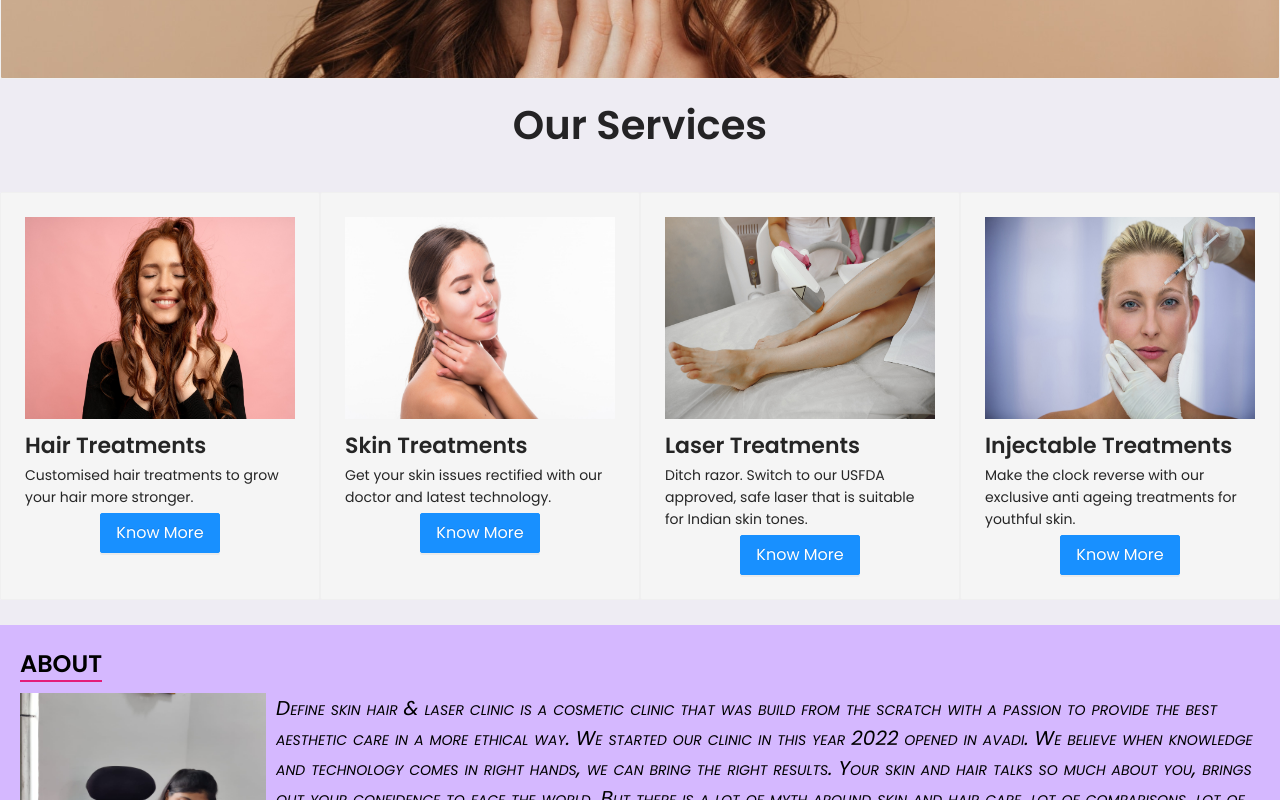
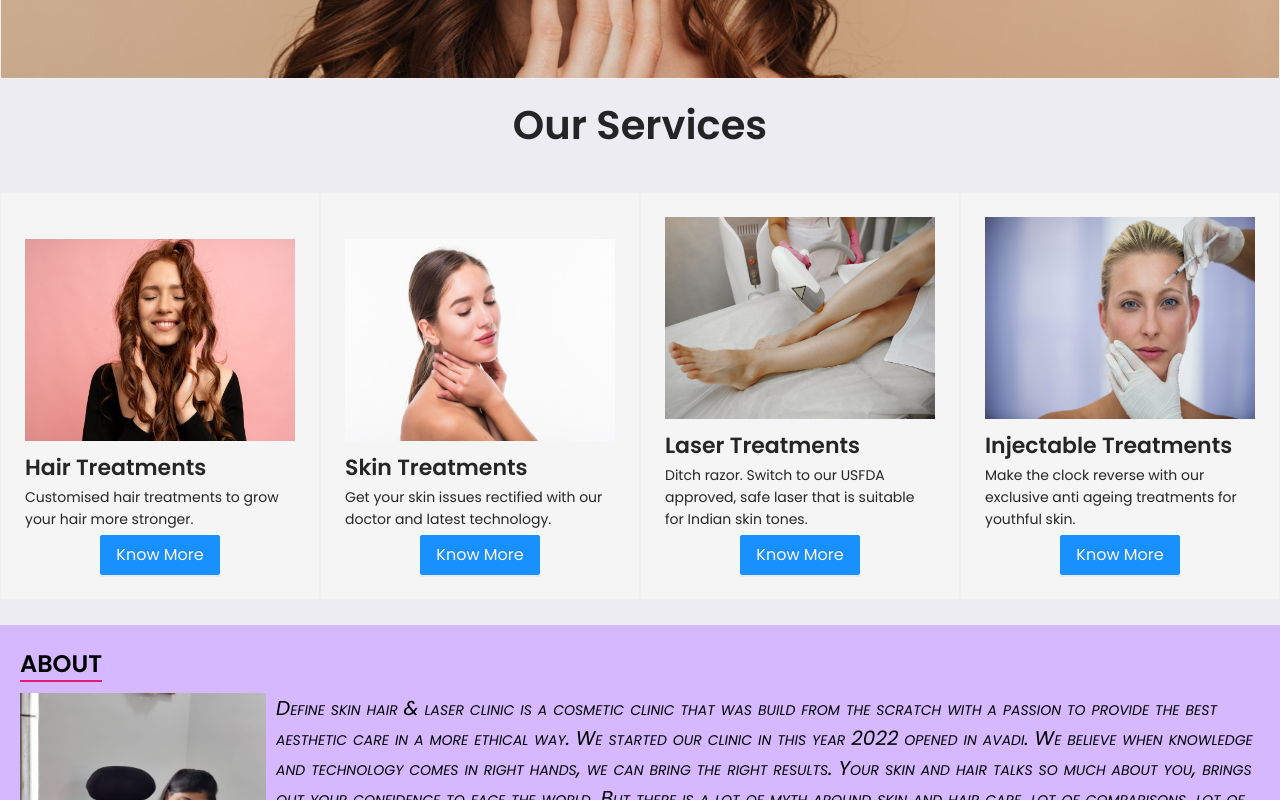
Before and after one commit to imkiran22/define-clinic-website, a Next.js app: page / in a window 1280 px wide. Shown: the part 435-1235 px from the top of the page. Built offline with nearby package versions, Linux system fonts and the light colour scheme.

Commit message:
Tab changes

```diff
--- a/components/Procedures/Procedures.module.scss
+++ b/components/Procedures/Procedures.module.scss
@@ -14,6 +14,9 @@
     .card {
       background: $white-smoke;
       flex-basis: 25%;
+      display: flex;
+      flex-flow: column wrap;
+      justify-content: flex-end;
       .img {
         width: 100%;
       }
```
